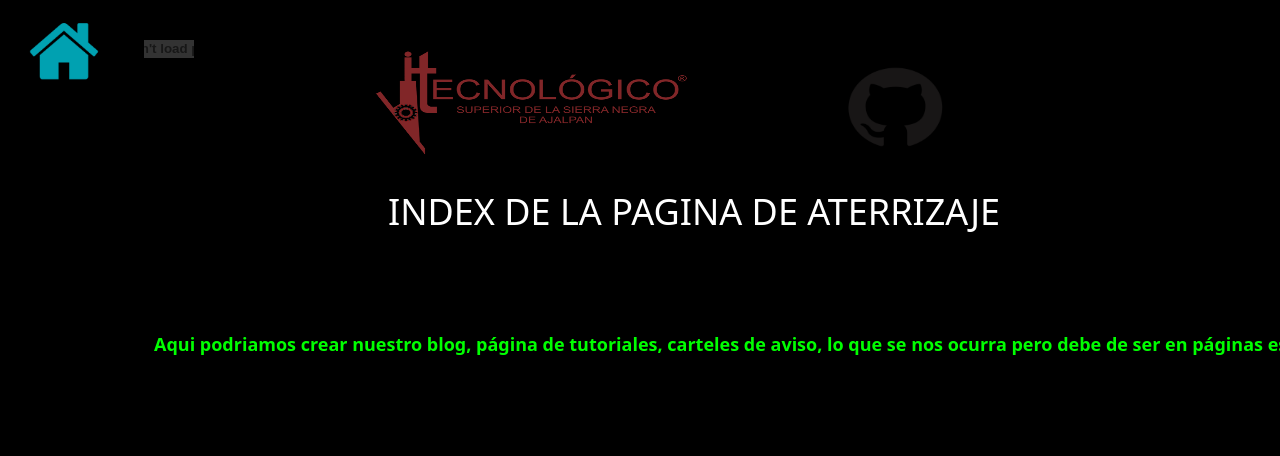
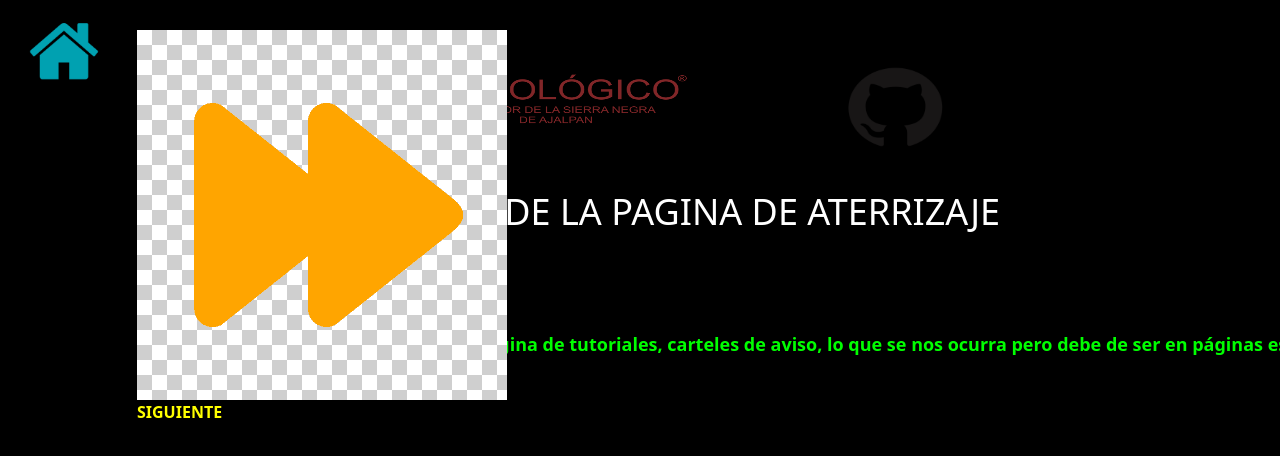
Before and after one commit to bennyrom/mi-pagina-web, a plain HTML site: page docs/index.html in a window 1280 px wide. Shown: the top 456 px of the page. Drawn offline with nearby package versions, Linux system fonts and the light colour scheme.

Commit message:
agregamos el siguiente

```diff
--- a/docs/index.html
+++ b/docs/index.html
@@ -65,11 +65,15 @@ body {
 }
 #Layer6 {
 	position:absolute;
-	width:58px;
-	height:45px;
+	width:97px;
+	height:28px;
 	z-index:6;
-	left: 144px;
+	left: 137px;
 	top: 30px;
+}
+.Estilo4 {
+	color: #FFFF00;
+	font-weight: bold;
 }
 -->
   </style></head>
@@ -88,12 +92,6 @@ body {
     <script src="https://cdn.jsdelivr.net/npm/bootstrap@5.0.0-beta2/dist/js/bootstrap.min.js" integrity="sha384-nsg8ua9HAw1y0W1btsyWgBklPnCUAFLuTMS2G72MMONqmOymq585AcH49TLBQObG" crossorigin="anonymous"></script>
     -->
     <div id="Layer5"><a href="https://profcristianpalma.github.io/"><img src="boton_home_casa.png" width="88" height="69"></a></div>
-    <div id="Layer6">
-      <object classid="clsid:D27CDB6E-AE6D-11cf-96B8-444553540000" codebase="http://download.macromedia.com/pub/shockwave/cabs/flash/swflash.cab#version=5,0,0,0" width="50" height="37">
-        <param name="movie" value="button4.swf">
-        <param name="quality" value="high">
-        <embed src="button4.swf" quality="high" pluginspage="http://www.macromedia.com/shockwave/download/index.cgi?P1_Prod_Version=ShockwaveFlash" type="application/x-shockwave-flash" width="50" height="37" ></embed>
-      </object>
-  </div>
+    <div class="Estilo4" id="Layer6"><img src="gratis-png-equipo-iconos-simbolo-boton-rapido-hacia-adelante-rapido-thumbnail.png">SIGUIENTE</div>
   </body>
 </html>
```
Also changed, not shown: docs/gratis-png-equipo-iconos-simbolo-boton-rapido-hacia-adelante-rapido-thumbnail.png (added).
